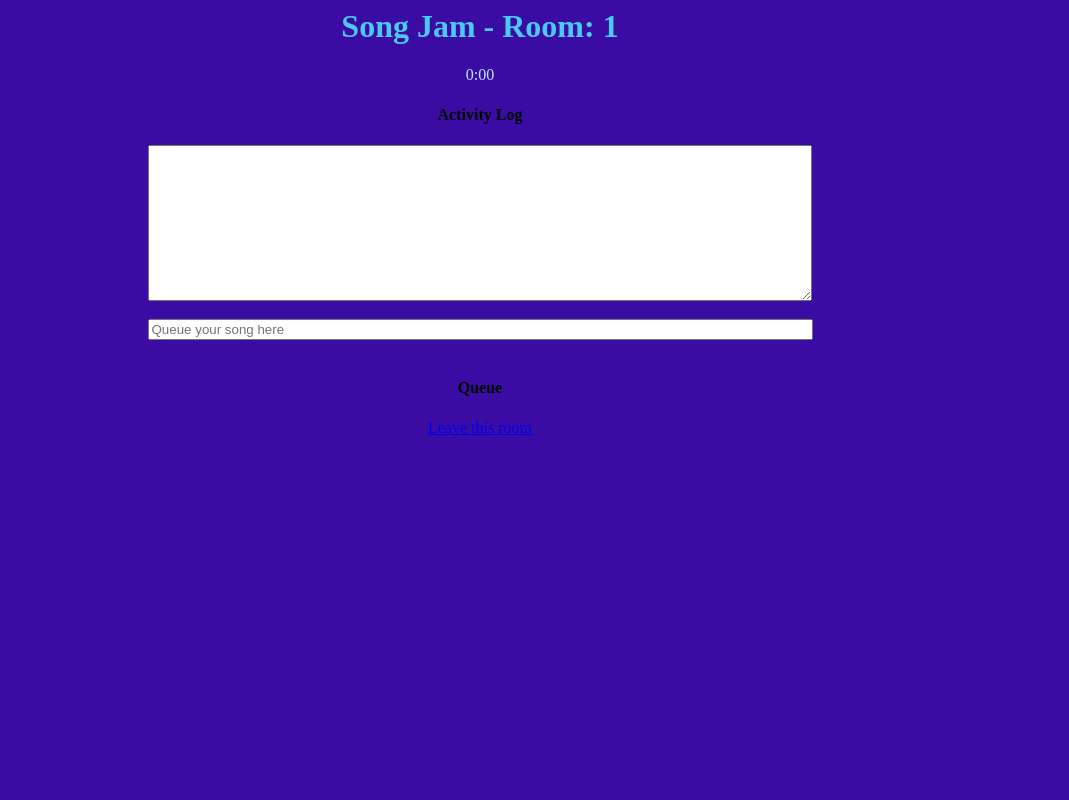
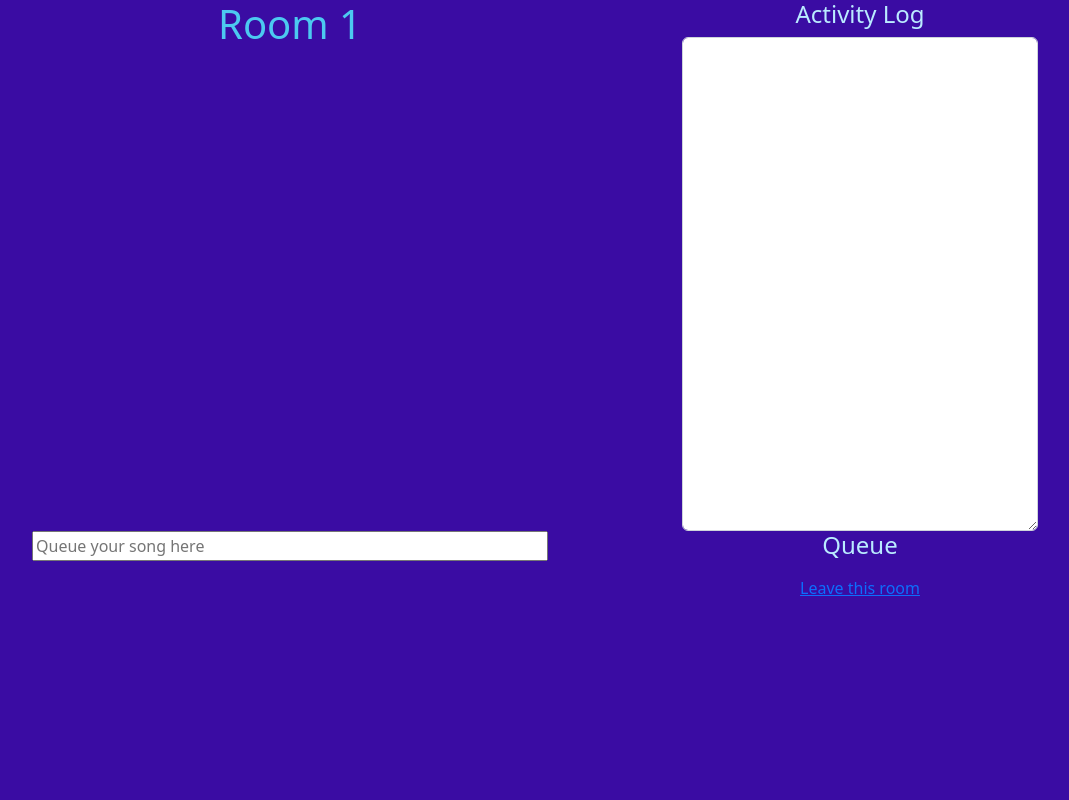
Before and after one commit to vivren/SongJam, a Flask app: page /listen in a window 1280 px wide. Shown: the whole page, without its empty margins (160-1229 px from the left). Run offline with Flask 2, Linux system fonts and the light colour scheme; the visitor is signed in with stand-in values (Sample User, id 1); some libraries are stand-ins or nearby versions.

Commit message:
small ui changes

```diff
--- a/static/styles/styles.css
+++ b/static/styles/styles.css
@@ -1,16 +1,18 @@
-body {
+.roomBody {
   background-color: #3A0CA3;
   text-align: center;
 }
+
+.container {
+  background-color: #3A0CA3;
+  text-align: center;
+}
+
 h1 {
   color: #4CC9F0;
 }
 div {
   color: #baebff;
-}
-
-.indexGradient {
-  background: linear-gradient(to right, rgba(58, 13, 163, 1), rgba(76, 201, 240, 1))
 }
 
 .card text-white bg-dark mb-3 {
@@ -22,3 +24,7 @@ form {
   text-align: center;
   padding-top: 2rem;
 }
+
+textarea {
+  width: 100%;
+}
--- a/templates/index.html
+++ b/templates/index.html
@@ -1,6 +1,5 @@
 <html>
 <head>
-    <link rel="stylesheet" type="text/css" href="{{ url_for('static',filename='styles/styles.css') }}">
     <link href="https://cdn.jsdelivr.net/npm/bootstrap@5.2.0-beta1/dist/css/bootstrap.min.css" rel="stylesheet"
           integrity="sha384-0evHe/X+R7YkIZDRvuzKMRqM+OrBnVFBL6DOitfPri4tjfHxaWutUpFmBp4vmVor" crossorigin="anonymous">
     <script src="https://cdn.jsdelivr.net/npm/bootstrap@5.2.0-beta1/dist/js/bootstrap.bundle.min.js"
@@ -11,7 +10,7 @@
             crossorigin="anonymous"></script>
     <title>SongJam</title>
 </head>
-<body class="vh-100 indexGradient">
+<body class="vh-100" style="background: linear-gradient(to right, rgba(58, 13, 163, 1), rgba(76, 201, 240, 1));">
     <div class="container py-5 h-100">
         <div class="row d-flex justify-content-center align-items-center h-100">
             <div class="col-12 col-md-8 col-lg-6 col-xl-5">
--- a/templates/room.html
+++ b/templates/room.html
@@ -1,7 +1,15 @@
 <html>
     <head>
-        <title>SongJam - Room {{ room }}</title>
+        <title>SongJam | Room {{ room }}</title>
         <link rel= "stylesheet" type= "text/css" href= "{{ url_for('static',filename='styles/styles.css') }}">
+        <link href="https://cdn.jsdelivr.net/npm/bootstrap@5.2.0-beta1/dist/css/bootstrap.min.css" rel="stylesheet"
+          integrity="sha384-0evHe/X+R7YkIZDRvuzKMRqM+OrBnVFBL6DOitfPri4tjfHxaWutUpFmBp4vmVor" crossorigin="anonymous">
+        <script src="https://cdn.jsdelivr.net/npm/bootstrap@5.2.0-beta1/dist/js/bootstrap.bundle.min.js"
+            integrity="sha384-pprn3073KE6tl6bjs2QrFaJGz5/SUsLqktiwsUTF55Jfv3qYSDhgCecCxMW52nD2"
+            crossorigin="anonymous"></script>
+        <script src="https://cdn.jsdelivr.net/npm/@popperjs/core@2.11.5/dist/umd/popper.min.js"
+            integrity="sha384-Xe+8cL9oJa6tN/veChSP7q+mnSPaj5Bcu9mPX5F5xIGE0DVittaqT5lorf0EI7Vk"
+            crossorigin="anonymous"></script>
         <script type="text/javascript" src="//code.jquery.com/jquery-1.4.2.min.js"></script>
         <script type="text/javascript" src="//cdn.socket.io/4.4.1/socket.io.min.js"></script>
         <script type="text/javascript" src="https://apis.google.com/js/api.js"></script>
@@ -52,8 +60,8 @@
                         first = false;
 
                         player = new YT.Player('player', {
-                            height: '390',
-                            width: '640',
+                            width: '100%',
+                            height: '100%',
                             videoId: data.video,
                             playerVars: {
                                 'autoplay': 1,
@@ -89,18 +97,29 @@
 
         </script>
     </head>
-    <body>
-        <h1>Song Jam - Room: {{ room }}</h1>
-
-        <div id="player"></div>
-        <div id="current">0:00</div>
-
-        <h4>Activity Log</h4>
-        <textarea id="activityLog" cols="80" rows="10"></textarea><br><br>
-        <input id="text" size="80" placeholder="Queue your song here"><br><br>
-
-        <h4>Queue</h4>
-        <ul id="videos"></ul>
-        <a href="#" onclick="leave_room();">Leave this room</a>
+    <body class="roomBody">
+        <div class="container">
+            <div class="row">
+                <div class="col-8">
+                    <h1 >Room {{ room }}</h1>
+                    <div id="player"></div>
+                </div>
+<!--                <div id="current">0:00</div>-->
+                <div class="col-4">
+                    <h4>Activity Log</h4>
+                    <textarea id="activityLog" class="form-control" cols="50" rows="20"></textarea>
+                </div>
+            </div>
+            <div class="row">
+                <div class="col-8">
+                    <input id="text" size=50% placeholder="Queue your song here"><br><br>
+                </div>
+                <div class="col-4">
+                    <h4>Queue</h4>
+                    <ul id="videos"></ul>
+                    <a href="#" onclick="leave_room();">Leave this room</a>
+                </div>
+            </div>
+        </div>
     </body>
 </html>
```
Lines whose indentation alone changed are shown as unchanged.
